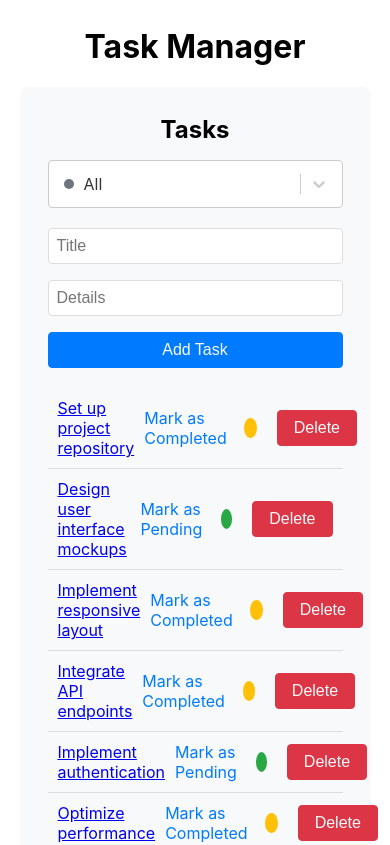
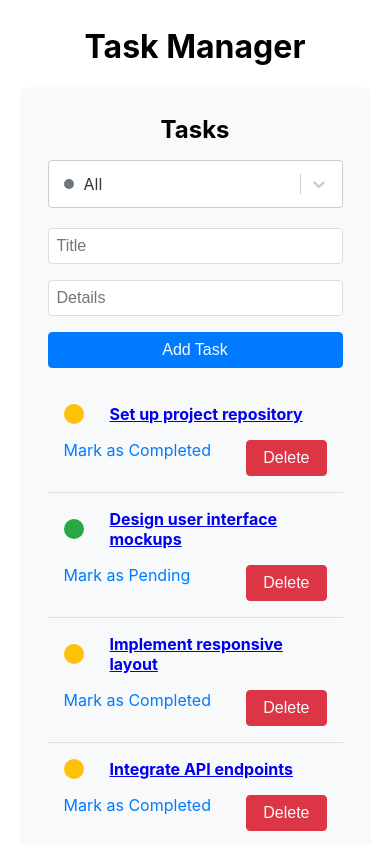
Before and after one commit to isaac-wahba/task-management-app, a React (Create React App) app: page / in a window 390 px wide. Shown: the top 845 px of the page. Built offline with nearby package versions, Linux system fonts and the light colour scheme.

Commit message:
add responsiveness to task item

```diff
--- a/src/components/atoms/TaskItem/TaskItem.scss
+++ b/src/components/atoms/TaskItem/TaskItem.scss
@@ -9,9 +9,16 @@
     border-bottom: none;
   }
 
-  span {
-    flex: 1;
-    margin-right: 10px;
+  .title-status-container {
+    display: flex;
+    align-items: center;
+    gap: 0.5rem;
+    .indicator {
+      margin-right: 0.5rem;
+    }
+    .title {
+      font-weight: bold;
+    }
   }
 
   .task-actions {
@@ -19,4 +26,34 @@
     align-items: center;
     gap: 10px;
   }
+  @media (max-width: 992px) {
+    padding: 20px;
+    flex-direction: column;
+    align-items: flex-start;
+    gap: 1rem;
+
+    .task-actions {
+      width: 100%;
+      justify-content: end;
+    }
+
+    .title-status-container {
+      width: 50%;
+    }
+  }
+
+  @media (max-width: 576px) {
+    padding: 1rem;
+    gap: 1rem;
+
+    .task-actions {
+      width: 100%;
+      justify-content: space-between;
+      align-items: stretch;
+    }
+
+    .title-status-container {
+      width: 100%;
+    }
+  }
 }
--- a/src/components/atoms/TaskItem/TaskItem.tsx
+++ b/src/components/atoms/TaskItem/TaskItem.tsx
@@ -26,16 +26,23 @@ const TaskItem: React.FC<TaskItemProps> = ({
     openModal(() => onDeleteTask(task.id));
   };
   return (
+    <>
       <div className="task-item">
-      <Link to={`/tasks/${task.id}`} className="task-link">
-        <span title={`View "${task.title}" details..`}>{task.title}</span>{" "}
+        <div className="title-status-container">
+          <span className="indicator">
+            <StatusIndicator status={task.status} />
+          </span>
+          <Link to={`/tasks/${task.id}`}>
+            <span title={`View "${task.title}" details..`} className="title">
+              {task.title}
+            </span>
           </Link>
+        </div>
         <div className="task-actions">
           <StatusToggle
             status={task.status}
             onToggle={() => onToggleStatus(task.id)}
           />
-        <StatusIndicator status={task.status} />
           <Button
             onClick={handleDeleteClick}
             primaryColor={COLORS.DANGER}
@@ -43,6 +50,7 @@ const TaskItem: React.FC<TaskItemProps> = ({
           >
             Delete
           </Button>
+        </div>
       </div>
       {isOpen && (
         <ConfirmationModal
@@ -52,7 +60,7 @@ const TaskItem: React.FC<TaskItemProps> = ({
           message="Are you sure you want to delete this task?"
         />
       )}
-    </div>
+    </>
   );
 };
 
```
Lines whose indentation alone changed are shown as unchanged.
